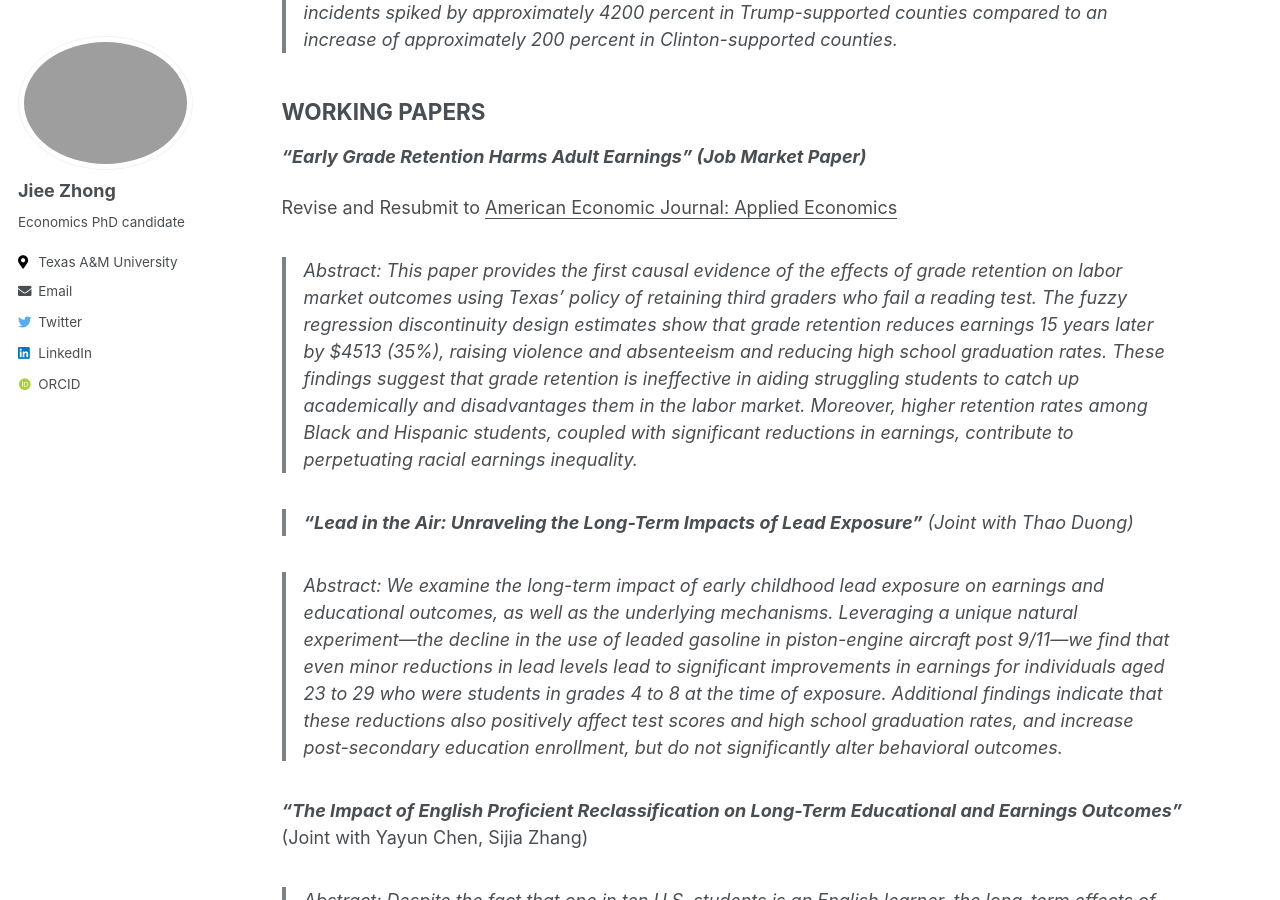
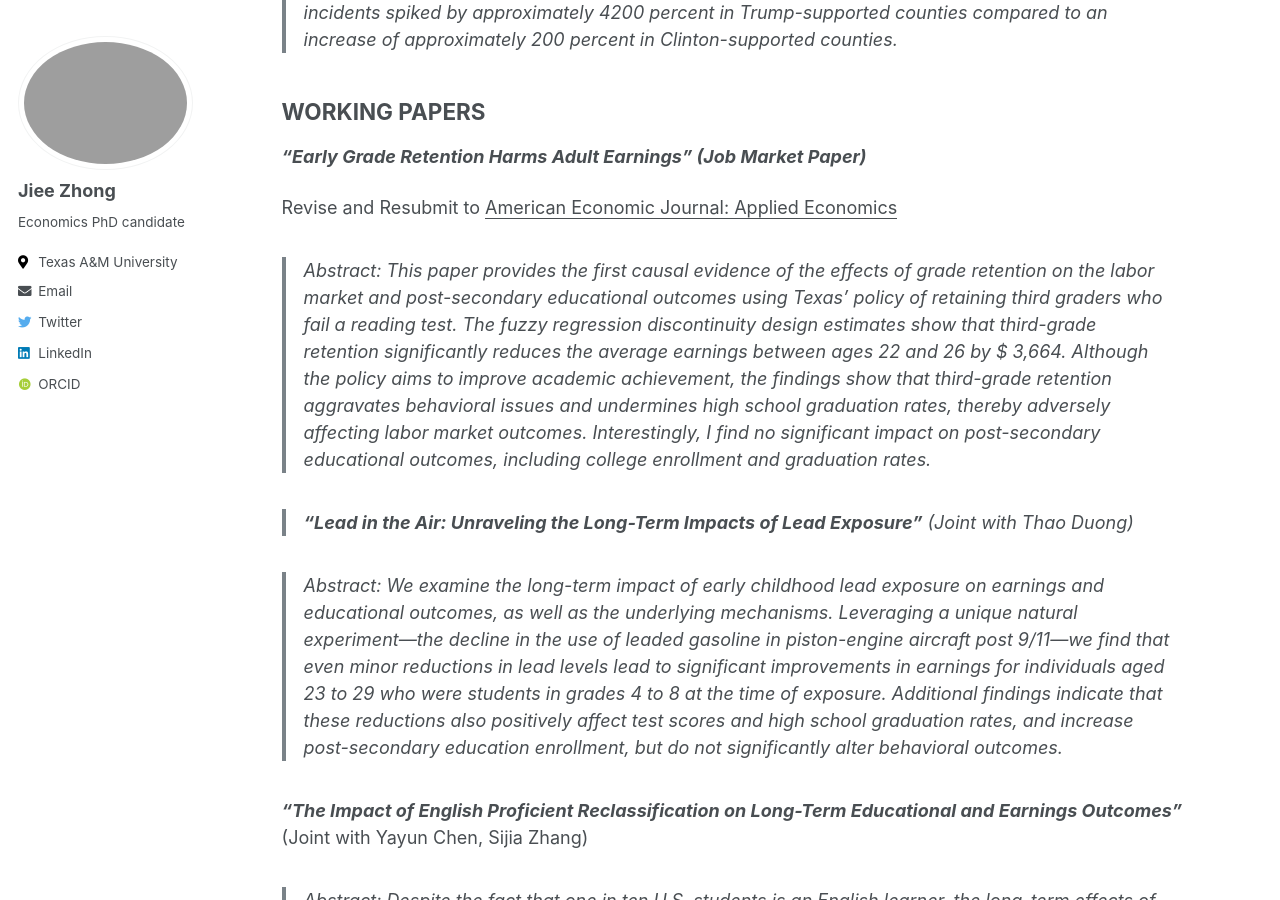
Before and after one commit to jieezhong/jieezhong.github.io, a Jekyll site: the page built from _pages/research.md, in a window 1280 px wide and 900 px high, scrolled down 685 px. Built offline with Jekyll 4.4.1, drawn with Linux system fonts in a browser that asks for light colours; some web fonts are replaced.

Commit message:
Update research.md

```diff
--- a/_pages/research.md
+++ b/_pages/research.md
@@ -21,7 +21,7 @@ header:
 
 Revise and Resubmit to <ins> American Economic Journal: Applied Economics </ins>
 
-> Abstract: This paper provides the first causal evidence of the effects of grade retention on labor market outcomes using Texas’ policy of retaining third graders who fail a reading test. The fuzzy regression discontinuity design estimates show that grade retention reduces earnings 15 years later by $4513 (35%), raising violence and absenteeism and reducing high school graduation rates. These findings suggest that grade retention is ineffective in aiding struggling students to catch up academically and disadvantages them in the labor market. Moreover, higher retention rates among Black and Hispanic students, coupled with significant reductions in earnings, contribute to perpetuating racial earnings inequality.
+> Abstract: This paper provides the first causal evidence of the effects of grade retention on the labor market and post-secondary educational outcomes using Texas’ policy of retaining third graders who fail a reading test. The fuzzy regression discontinuity design estimates show that third-grade retention significantly reduces the average earnings between ages 22 and 26 by $ 3,664. Although the policy aims to improve academic achievement, the findings show that third-grade retention aggravates behavioral issues and undermines high school graduation rates, thereby adversely affecting labor market outcomes. Interestingly, I find no significant impact on post-secondary educational outcomes, including college enrollment and graduation rates.
 
 > ***"Lead in the Air: Unraveling the Long-Term Impacts of Lead Exposure"*** (Joint with Thao Duong)
 
```
